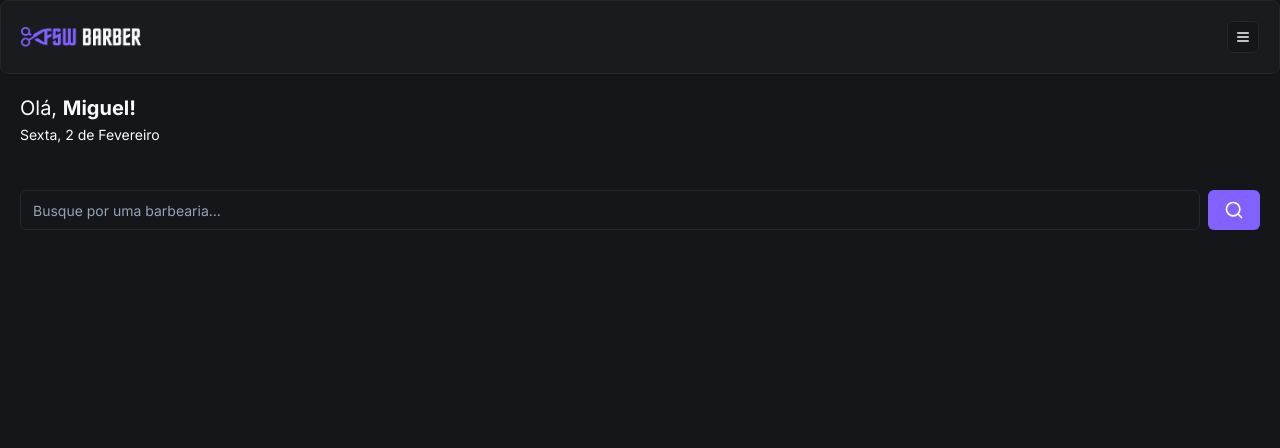
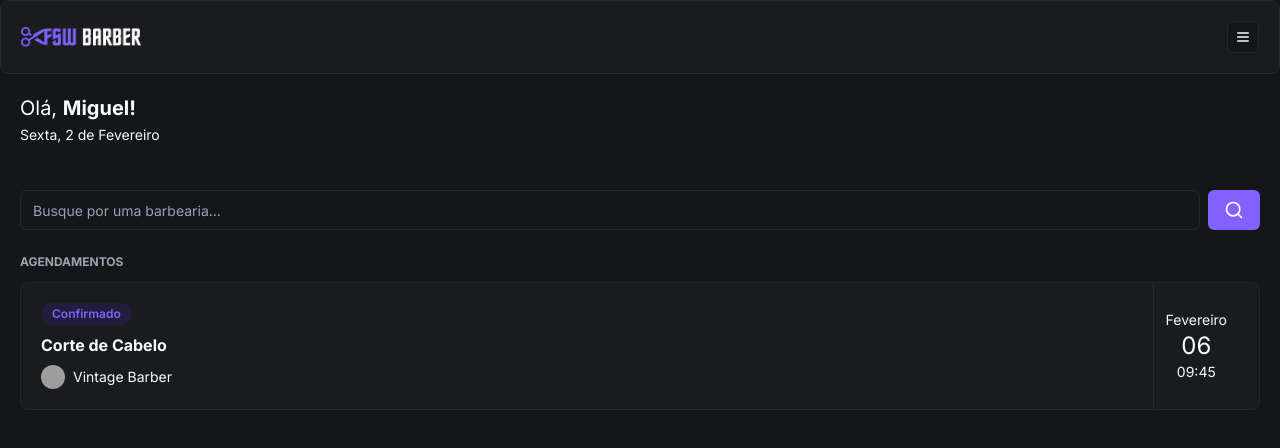
Before and after one commit to GustavoYM01/fullstackweek-barber, a Next.js app: page / in a window 1280 px wide. Shown: the top 448 px of the page. Built offline with nearby package versions, Linux system fonts and the light colour scheme; grey boxes are pictures that could not be loaded.

Commit message:
feat: add initial booking component

```diff
--- a/app/(home)/_components/search.tsx
+++ b/app/(home)/_components/search.tsx
@@ -1,3 +1,4 @@
+"use client";
 import { Button } from "@/app/_components/ui/button";
 import { Input } from "@/app/_components/ui/input";
 import { SearchIcon } from "lucide-react";
--- a/app/(home)/page.tsx
+++ b/app/(home)/page.tsx
@@ -1,6 +1,7 @@
 import Image from "next/image";
 import Header from "../_components/header";
 import Search from "./_components/search";
+import BookingItem from "../_components/booking-item";
 
 export default function Home() {
   const showDate = () => {
@@ -31,6 +32,13 @@ export default function Home() {
       <div className="px-5 mt-6">
         <Search />
       </div>
+
+      <div className="px-5 mt-6">
+        <h2 className="text-xs mb-3 uppercase text-gray-400 font-bold">
+          Agendamentos
+        </h2>
+        <BookingItem />
+      </div>
     </div>
   );
 }
--- /dev/null
+++ b/app/_components/booking-item.tsx
@@ -0,0 +1,33 @@
+import { Avatar, AvatarFallback, AvatarImage } from "./ui/avatar";
+import { Badge } from "./ui/badge";
+import { Card, CardContent } from "./ui/card";
+
+const BookingItem = () => {
+  return (
+    <Card>
+      <CardContent className="p-5 py-0 flex justify-between">
+        <div className="flex flex-col gap-2 py-5">
+          <Badge className="bg-[#221C3D] text-primary hover:bg-[#221C3D] w-fit">
+            Confirmado
+          </Badge>
+          <h2 className="font-bold">Corte de Cabelo</h2>
+          <div className="flex items-center gap-2">
+            <Avatar className="h-6 w-6">
+              <AvatarImage src="https://utfs.io/f/0ddfbd26-a424-43a0-aaf3-c3f1dc6be6d1-1kgxo7.png" />
+              <AvatarFallback>A</AvatarFallback>
+            </Avatar>
+            <h3 className="text-sm">Vintage Barber</h3>
+          </div>
+        </div>
+
+        <div className="flex flex-col items-center justify-center px-3 border-l border-solid border-secondary">
+          <p className="text-sm">Fevereiro</p>
+          <p className="text-2xl">06</p>
+          <p className="text-sm">09:45</p>
+        </div>
+      </CardContent>
+    </Card>
+  );
+};
+
+export default BookingItem;
--- /dev/null
+++ b/app/_components/ui/avatar.tsx
@@ -0,0 +1,50 @@
+"use client"
+
+import * as React from "react"
+import * as AvatarPrimitive from "@radix-ui/react-avatar"
+
+import { cn } from "@/app/_lib/utils"
+
+const Avatar = React.forwardRef<
+  React.ElementRef<typeof AvatarPrimitive.Root>,
+  React.ComponentPropsWithoutRef<typeof AvatarPrimitive.Root>
+>(({ className, ...props }, ref) => (
+  <AvatarPrimitive.Root
+    ref={ref}
+    className={cn(
+      "relative flex h-10 w-10 shrink-0 overflow-hidden rounded-full",
+      className
+    )}
+    {...props}
+  />
+))
+Avatar.displayName = AvatarPrimitive.Root.displayName
+
+const AvatarImage = React.forwardRef<
+  React.ElementRef<typeof AvatarPrimitive.Image>,
+  React.ComponentPropsWithoutRef<typeof AvatarPrimitive.Image>
+>(({ className, ...props }, ref) => (
+  <AvatarPrimitive.Image
+    ref={ref}
+    className={cn("aspect-square h-full w-full", className)}
+    {...props}
+  />
+))
+AvatarImage.displayName = AvatarPrimitive.Image.displayName
+
+const AvatarFallback = React.forwardRef<
+  React.ElementRef<typeof AvatarPrimitive.Fallback>,
+  React.ComponentPropsWithoutRef<typeof AvatarPrimitive.Fallback>
+>(({ className, ...props }, ref) => (
+  <AvatarPrimitive.Fallback
+    ref={ref}
+    className={cn(
+      "flex h-full w-full items-center justify-center rounded-full bg-muted",
+      className
+    )}
+    {...props}
+  />
+))
+AvatarFallback.displayName = AvatarPrimitive.Fallback.displayName
+
+export { Avatar, AvatarImage, AvatarFallback }
--- /dev/null
+++ b/app/_components/ui/badge.tsx
@@ -0,0 +1,36 @@
+import * as React from "react"
+import { cva, type VariantProps } from "class-variance-authority"
+
+import { cn } from "@/app/_lib/utils"
+
+const badgeVariants = cva(
+  "inline-flex items-center rounded-full border px-2.5 py-0.5 text-xs font-semibold transition-colors focus:outline-none focus:ring-2 focus:ring-ring focus:ring-offset-2",
+  {
+    variants: {
+      variant: {
+        default:
+          "border-transparent bg-primary text-primary-foreground hover:bg-primary/80",
+        secondary:
+          "border-transparent bg-secondary text-secondary-foreground hover:bg-secondary/80",
+        destructive:
+          "border-transparent bg-destructive text-destructive-foreground hover:bg-destructive/80",
+        outline: "text-foreground",
+      },
+    },
+    defaultVariants: {
+      variant: "default",
+    },
+  }
+)
+
+export interface BadgeProps
+  extends React.HTMLAttributes<HTMLDivElement>,
+    VariantProps<typeof badgeVariants> {}
+
+function Badge({ className, variant, ...props }: BadgeProps) {
+  return (
+    <div className={cn(badgeVariants({ variant }), className)} {...props} />
+  )
+}
+
+export { Badge, badgeVariants }
--- a/package.json
+++ b/package.json
@@ -13,6 +13,7 @@
   },
   "dependencies": {
     "@prisma/client": "^5.9.0",
+    "@radix-ui/react-avatar": "^1.0.4",
     "@radix-ui/react-slot": "^1.0.2",
     "class-variance-authority": "^0.7.0",
     "clsx": "^2.1.0",
```
Also changed, not shown: 1 other file (tests, documents, lock files or other folders).
